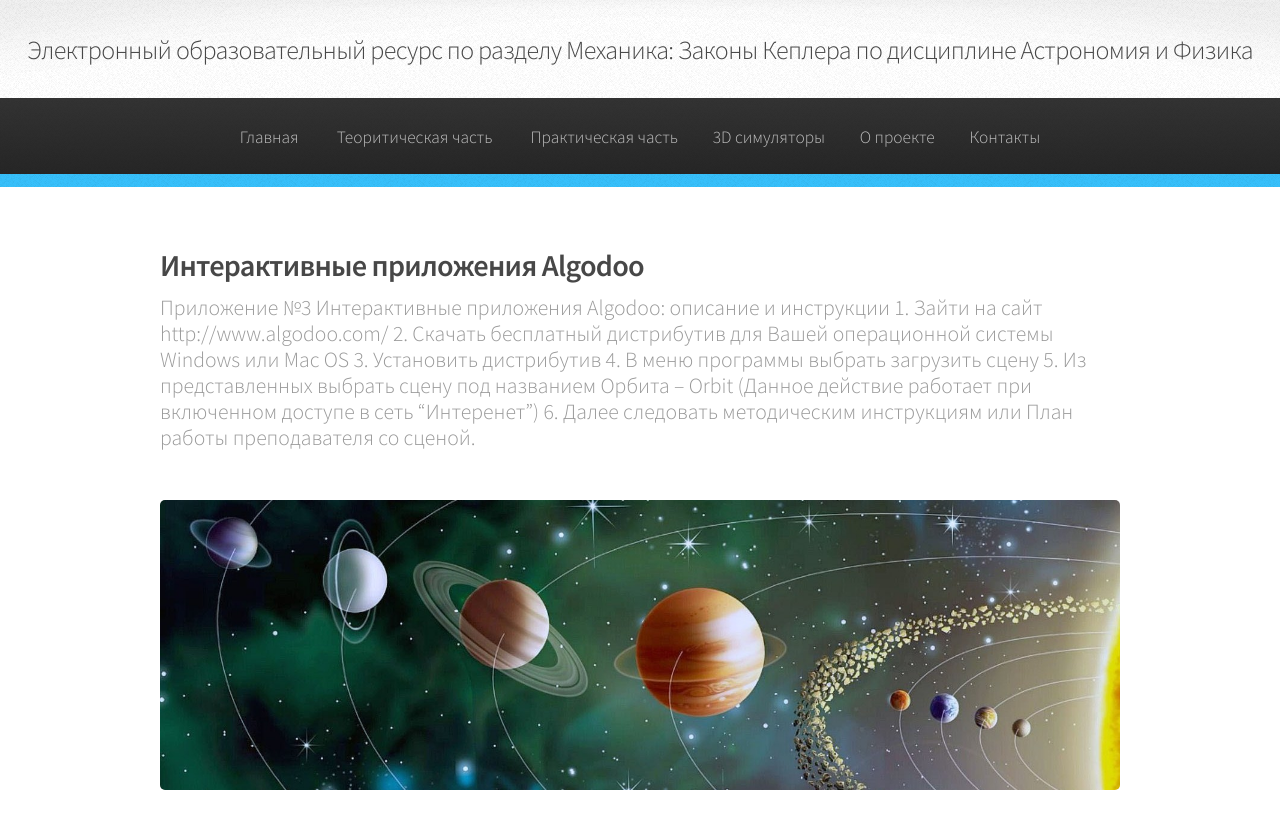
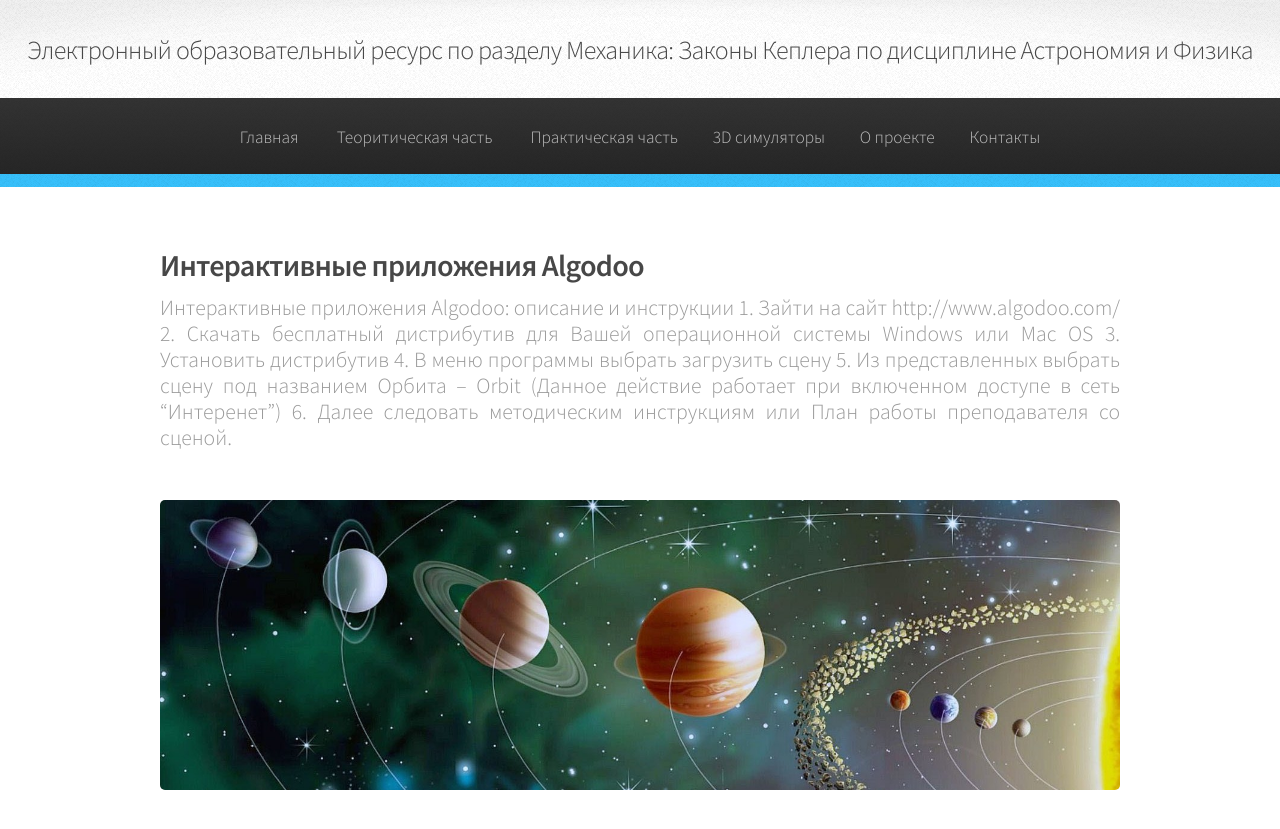
Before and after one commit to VlPop/VlPop.github.io, a Jekyll site: the page built from 2P_Practic_Algodoo.html, in a window 1280 px wide and 900 px high. Shown: the top 829 px of the window. Built offline with Jekyll 4.4.1, drawn with Linux system fonts in a browser that asks for light colours.

Commit message:
Update 2P_Practic_Algodoo.html

```diff
--- a/2P_Practic_Algodoo.html
+++ b/2P_Practic_Algodoo.html
@@ -13,7 +13,7 @@ layout: default
 					<article>
 						<header>
 							<h2>Интерактивные приложения Algodoo</h2>
-							<p>Приложение №3
+							 <p align="justify">
 							Интерактивные приложения Algodoo: описание и инструкции
 								1.  Зайти на сайт http://www.algodoo.com/
 								2.  Скачать бесплатный дистрибутив для Вашей операционной системы Windows или Mac OS
```
